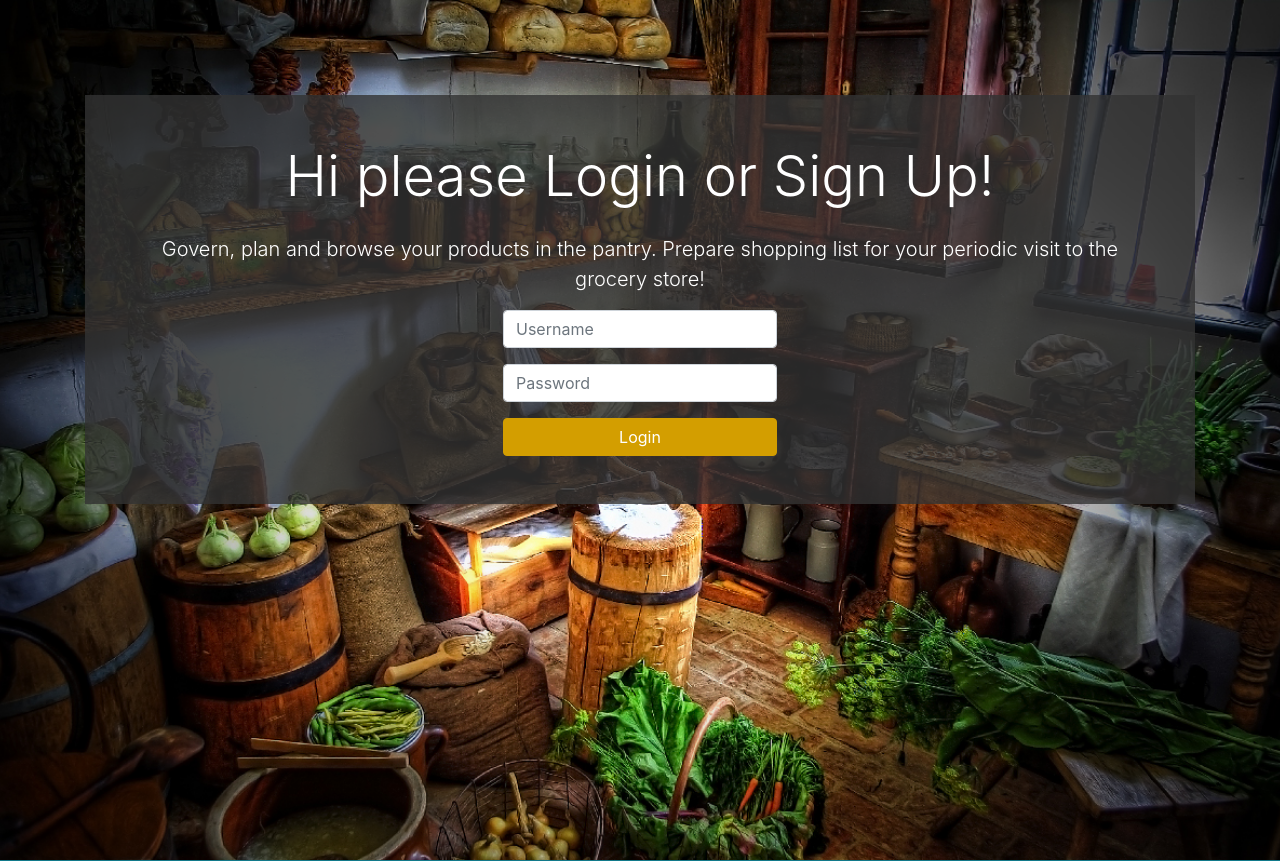
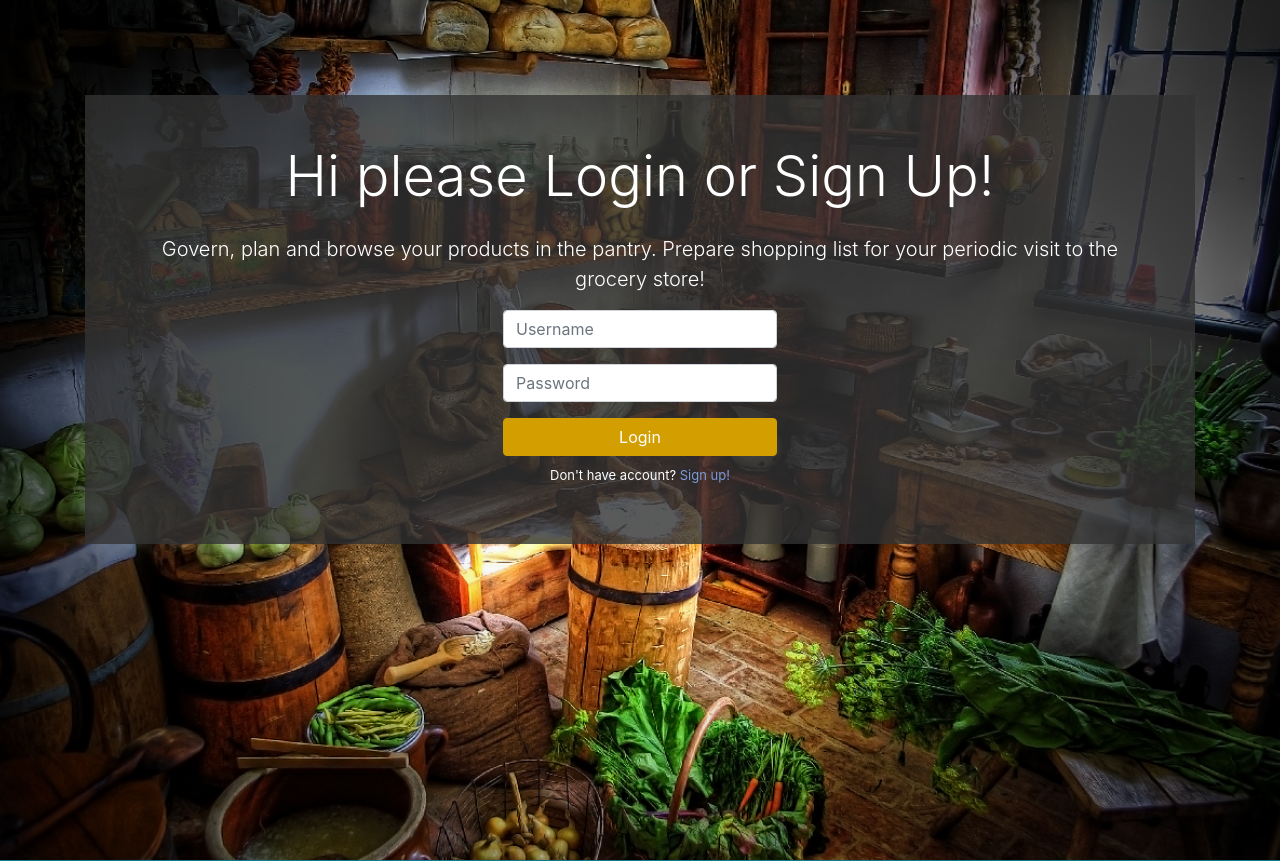
Before and after one commit to Rafpar/pantry, a Django app: template templates/pages/index.html in a window 1280 px wide. Shown: the part 69-930 px from the top of the page. Run offline with Django 3.2, Linux system fonts and the light colour scheme; the template is opened without the code that fills it, so the values that code supplies are empty; some libraries are stand-ins or nearby versions.

Commit message:
#6: add signup link below login form, cleanup modals after close

```diff
--- a/pantry/static/js/main.js
+++ b/pantry/static/js/main.js
@@ -123,3 +123,10 @@ function clear_checkboxes() {
     $optional_checkbox.prop('checked', false)
     $custom_checkbox.prop('checked', false)
 }
+
+// cleanup modals after close
+$(document).ready(function() {
+    $('.modal').on('hidden.bs.modal', function(){
+        $(this).find('form')[0].reset();
+     });
+});
--- a/templates/pages/index.html
+++ b/templates/pages/index.html
@@ -31,6 +31,10 @@
                                 </div>
                                 <button class="btn btn-secondary " type="submit">Login</button>
                             </form>
+                            <div style="margin: 10px; font-size: small;">
+                                Don't have account? <a  href="" style="color: #7f99d5" data-toggle="modal" data-backdrop="static" data-target="#signupModal">
+                                     Sign up!</a>
+                            </div>
                         </div>
                     </div>
                 </div>
```
